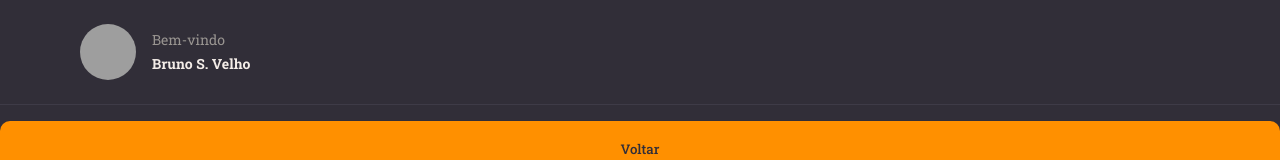
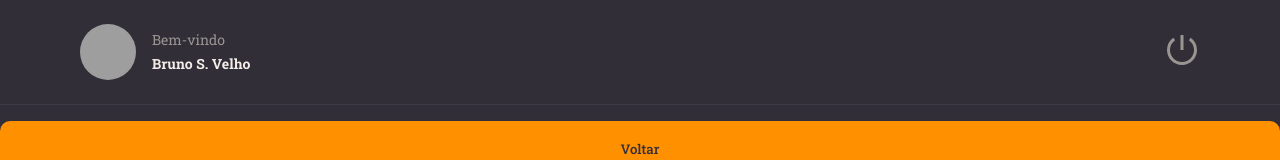
Before and after one commit to vbruno/RS-Explorer-N9-rocketnotes, a React (Vite) app: page / in a window 1280 px wide. Shown: the top 160 px of the page. Built offline with nearby package versions, Linux system fonts and the light colour scheme; grey boxes are pictures that could not be loaded.

Commit message:
Aula: Children

```diff
--- a/package.json
+++ b/package.json
@@ -12,6 +12,7 @@
   "dependencies": {
     "react": "^18.2.0",
     "react-dom": "^18.2.0",
+    "react-icons": "^4.11.0",
     "styled-components": "^6.1.0"
   },
   "devDependencies": {
--- a/src/components/Header/index.jsx
+++ b/src/components/Header/index.jsx
@@ -1,4 +1,5 @@
-import { Container, Profile } from './styles'
+import { RiShutDownLine } from 'react-icons/ri'
+import { Container, Profile, Logout } from './styles'
 
 export function Header() {
   return (
@@ -16,6 +17,10 @@
         </div>
       </Profile>
 
+      <Logout>
+        <RiShutDownLine />
+      </Logout>
+
     </Container>
   )
 }
--- a/src/components/Header/styles.js
+++ b/src/components/Header/styles.js
@@ -42,3 +42,12 @@
     }
   }
 `
+export const Logout = styled.button`
+  border: none;
+  background: none;
+
+  > svg {
+    color: ${({ theme }) => theme.COLORS.GRAY_100};
+    font-size: 36px;
+  }
+`
```
Also changed, not shown: 1 other file (tests, documents, lock files or other folders).
